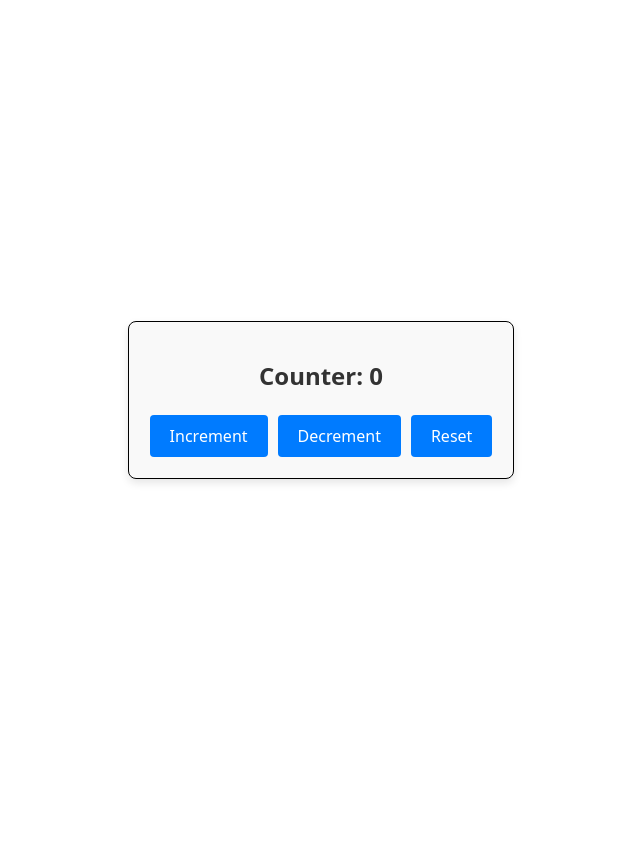
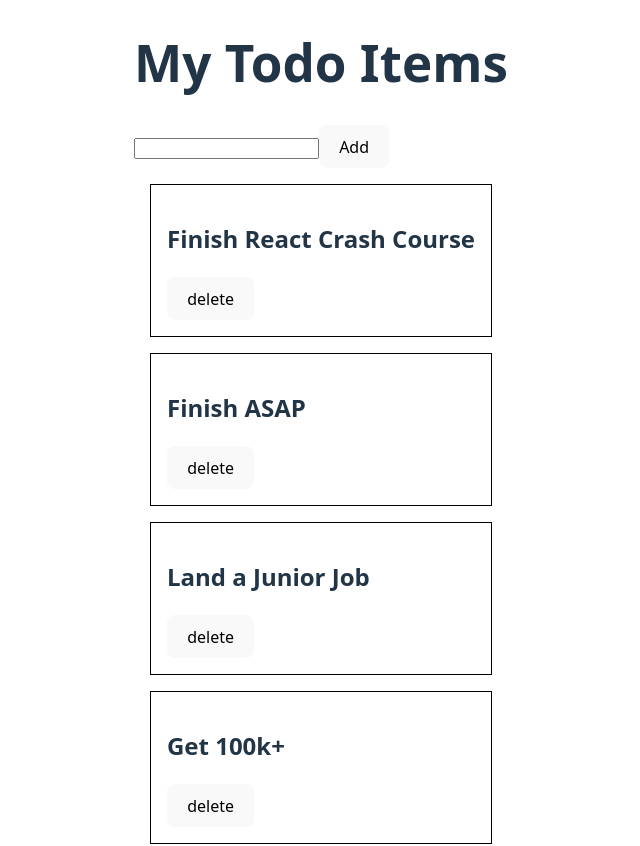
Before and after one commit to Remedanram/react, a React (Vite) app: page / in a window 1280 px wide. Shown: the top 846 px of the page, without its empty margins (319-959 px from the left). Before the commit the page ends 800 px from the top, so only its background shows below. Built offline with nearby package versions, Linux system fonts and the light colour scheme.

Commit message:
small fix

```diff
--- a/src/App.jsx
+++ b/src/App.jsx
@@ -1,30 +1,36 @@
+import './App.css';
+import Todo from './components/Todo';
+import Tittle from './components/Tittle';
+import Popup from './components/Popup';
+import { useState } from 'react';
 
-import './App.css'
-import Todo from './components/Todo'
-import Tittle from './components/Tittle'
-import Popup from './components/Popup'
-import Counter from './components/Counter'
 function App() {
+  const [PopupOpen, setPopOpen] = useState(false);
 
+  function togglePopup() {
+    setPopOpen(true);
+    console.log("parent notified");
+  }
 
-  return <Counter/>
-    return (
-       <>
-        <Tittle/>
-        <input type='text'/>
-        <button>Add</button>
+  function closePopup() {
+    setPopOpen(false);
+  }
 
-       <Todo task="Finish React Crash Course"
-       description="first..."/>
-       <Todo task="Finish ASAP "/>
-       <Todo task="Land a Junior Job"/>
-       <Todo task="Get 100k+"/>
-       <Todo task="Enjoy life"/>
-      { <Popup tittle="are sure?"/>}
-       </>
+  return (
+    <>
+      <Tittle />
+      <input type='text' />
+      <button>Add</button>
 
+      <Todo togglePopup={togglePopup} task="Finish React Crash Course" description="first..." />
+      <Todo togglePopup={togglePopup} task="Finish ASAP" />
+      <Todo togglePopup={togglePopup} task="Land a Junior Job" />
+      <Todo togglePopup={togglePopup} task="Get 100k+" />
+      <Todo togglePopup={togglePopup} task="Enjoy life" />
 
+      {PopupOpen && <Popup tittle="are you sure?" closePopup={closePopup} />}
+    </>
   );
 }
 
-export default App
+export default App;
--- a/src/components/Popup.jsx
+++ b/src/components/Popup.jsx
@@ -1,8 +1,18 @@
-function Popup(tittle){
-    return(
-        <div>
-     alert(title);
-        </div>
-    )
+import { useEffect } from 'react';
+
+function Popup({ tittle, closePopup }) {
+  useEffect(() => {
+    window.alert(tittle);
+    // Auto-close the popup after the alert appears.
+    closePopup();
+  }, [tittle, closePopup]);
+
+  return (
+    <div className="popup">
+      <h3>{tittle}</h3>
+      <button onClick={closePopup}>Close</button>
+    </div>
+  );
 }
-export default Popup
+
+export default Popup;
--- a/src/components/Todo.jsx
+++ b/src/components/Todo.jsx
@@ -1,9 +1,14 @@
-function Todo({task,description}){
+function Todo({task,togglePopup}){
+
+    function deleteHandler(){
+        console.log("Delete",task[0]);
+    }
+
     return(
         <div  className='todo-Item'>
        <h2>{task}</h2>
-       <p>{description}</p>
-       <button>delete</button>
+
+       <button onClick={()=>togglePopup()}>delete</button>
        </div>
     )
 
```
